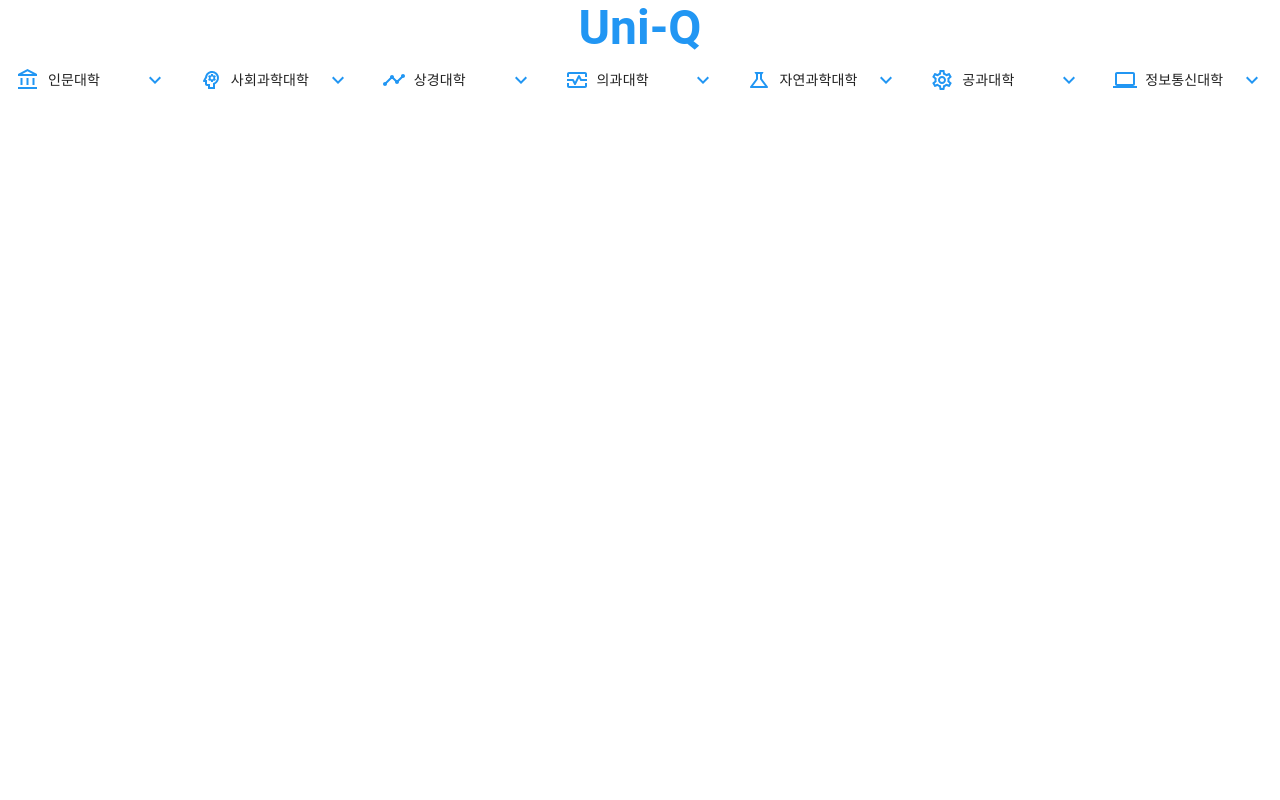
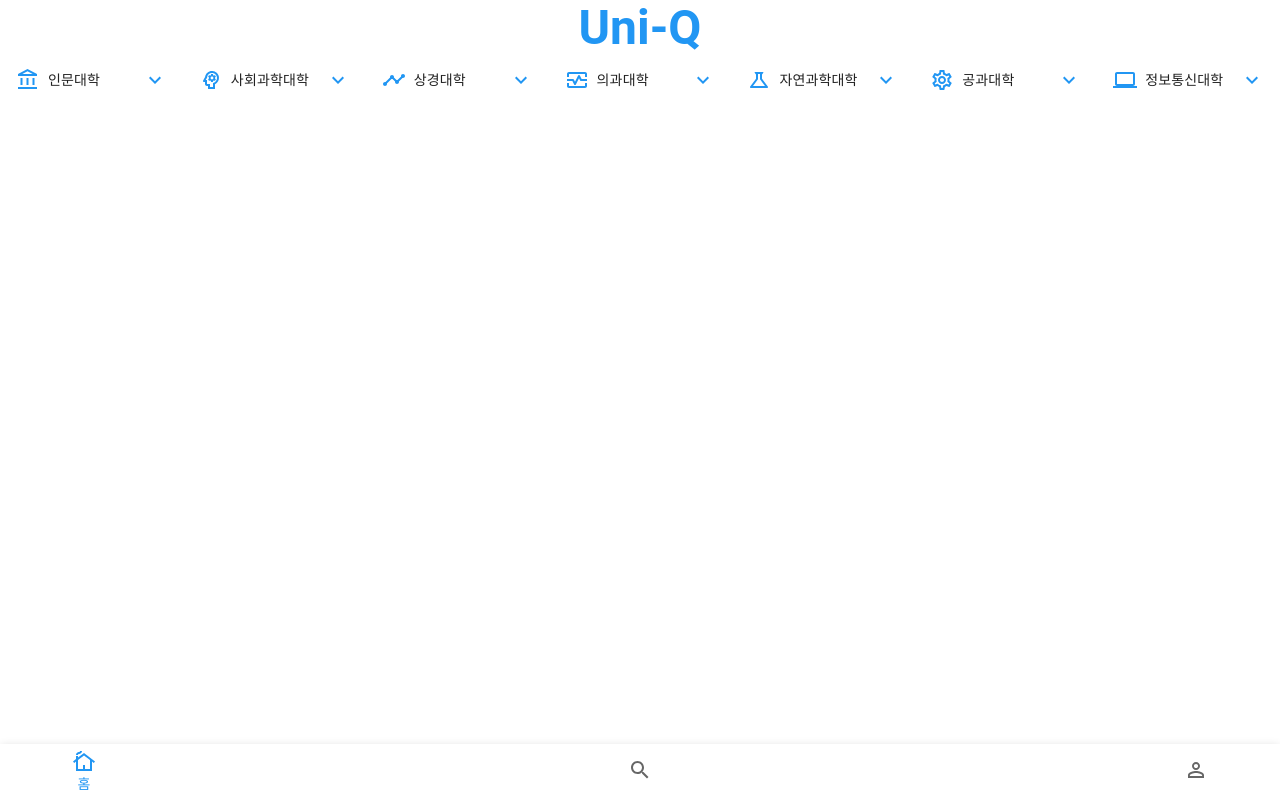
Before and after one commit to LDK1009/Uni-Q, a Next.js app in the folder project/: page / in a window 1280 px wide. Built offline with nearby package versions, Linux system fonts and the light colour scheme; what @mui/material-nextjs would draw is missing.

Commit message:
✨ Feat : 바텀 내비게이션 컴포넌트 개발

```diff
--- a/project/src/app/layout.tsx
+++ b/project/src/app/layout.tsx
@@ -1,6 +1,7 @@
 import ThemeProviderWrapper from "@/styles/ThemeProviderWrapper";
 import type { Metadata } from "next";
 import { AppRouterCacheProvider } from "@mui/material-nextjs/v15-appRouter";
+import CommonBottomNavigation from "@/components/common/CommonBottomNavigation";
 
 export const metadata: Metadata = {
   manifest: "/manifest.json",
@@ -42,6 +43,7 @@ export default function RootLayout({
         <AppRouterCacheProvider>
             <ThemeProviderWrapper>
               {children}
+              <CommonBottomNavigation/>
             </ThemeProviderWrapper>
         </AppRouterCacheProvider>
       </body>
--- /dev/null
+++ b/project/src/components/common/CommonBottomNavigation.tsx
@@ -0,0 +1,39 @@
+"use client";
+
+import * as React from "react";
+import BottomNavigation from "@mui/material/BottomNavigation";
+import BottomNavigationAction from "@mui/material/BottomNavigationAction";
+import { Paper, styled } from "@mui/material";
+import { SearchOutlined, CottageOutlined, PersonOutlineOutlined } from "@mui/icons-material";
+import { mixinFlex } from "@/styles/mixins";
+import Link from "next/link";
+
+export default function LabelBottomNavigation() {
+  const [value, setValue] = React.useState("recents");
+
+  const handleChange = (event: React.SyntheticEvent, newValue: string) => {
+    setValue(newValue);
+  };
+
+  return (
+    <Container elevation={3}>
+      <BottomNavigation value={value} onChange={handleChange}>
+        <BottomNavigationAction component={Link} href="/" label="홈" value="recents" icon={<CottageOutlined />}/>
+        <BottomNavigationAction component={Link} href="/question/major" label="검색" value="favorites" icon={<SearchOutlined />} />
+        <BottomNavigationAction component={Link} href="/my-page" label="마이페이지" value="nearby" icon={<PersonOutlineOutlined />} />
+      </BottomNavigation>
+    </Container>
+  );
+}
+
+const Container = styled(Paper)`
+  width: 100%;
+  position: fixed;
+  left: 0px;
+  bottom: 0px;
+  & .MuiBottomNavigation-root {
+    width: 100%;
+    ${mixinFlex("row")};
+    justify-content: space-between;
+  }
+`;
```
